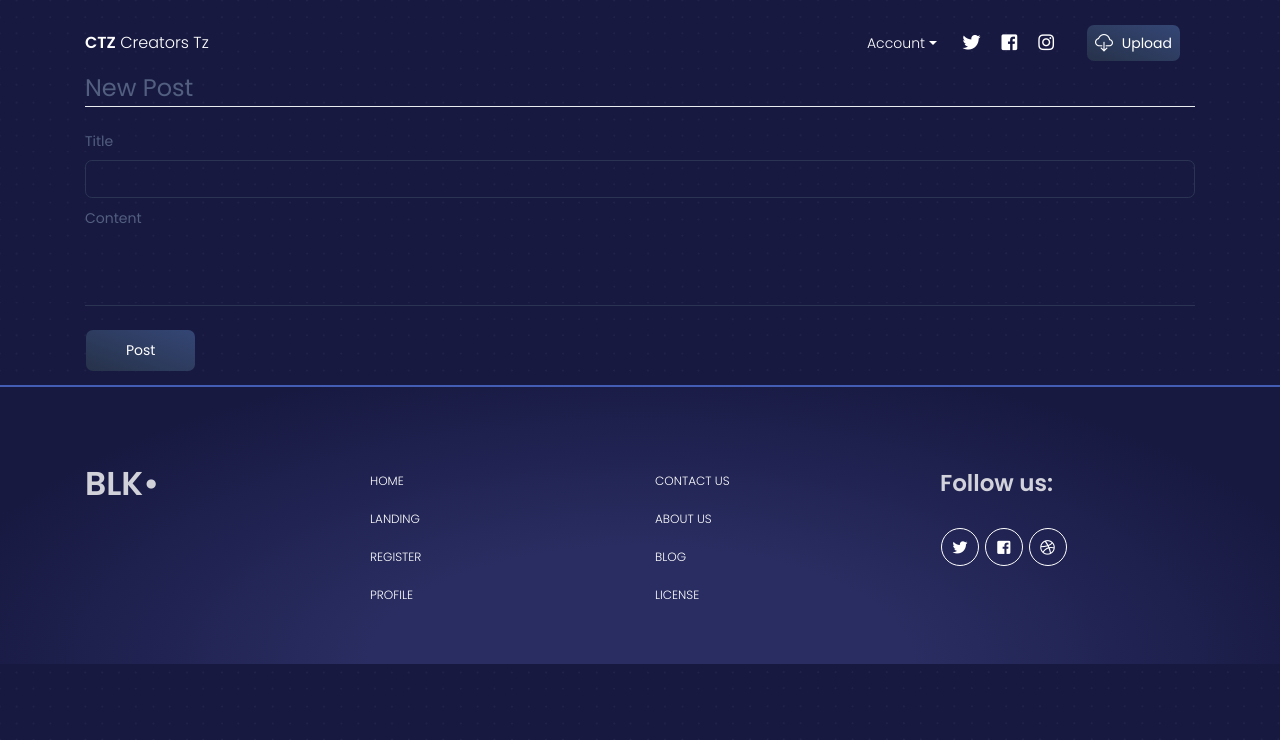
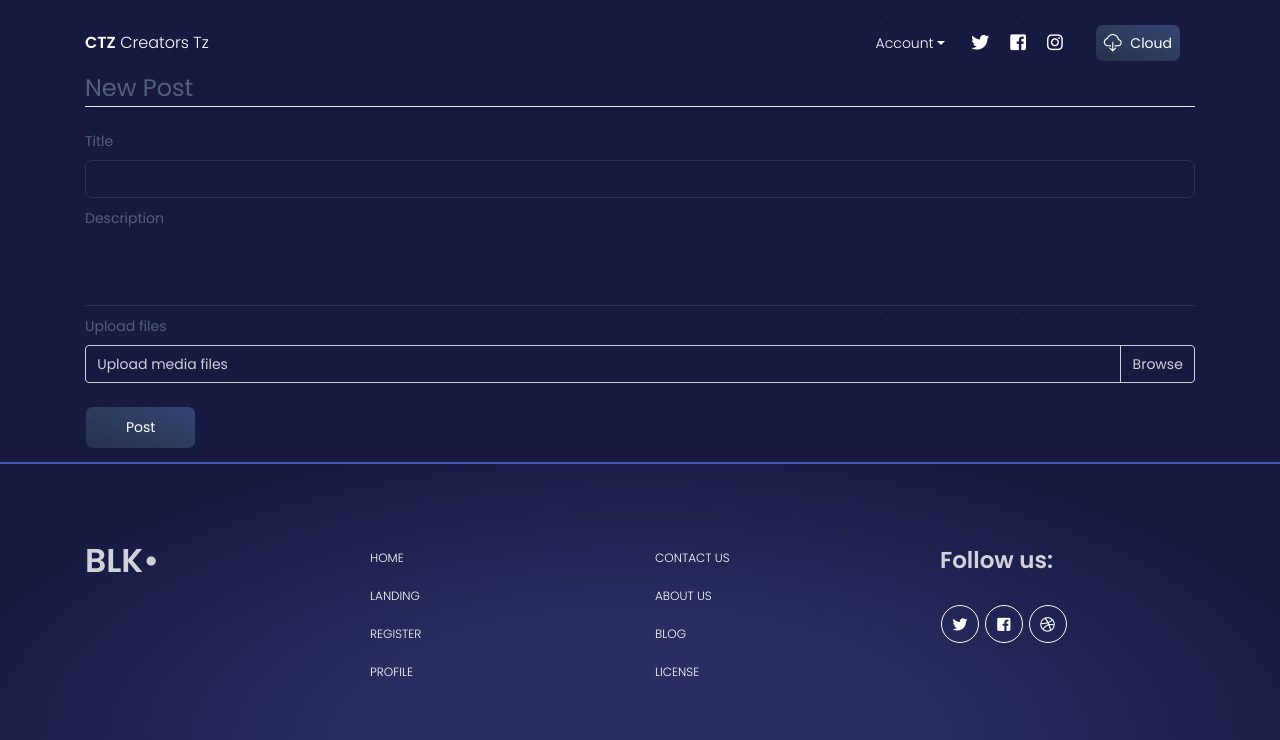
Before and after one commit to Ymcmbennie/creatorstz, a Flask app: page /post/new in a window 1280 px wide. Shown: the top 740 px of the page. Run offline with Flask 2, Linux system fonts and the light colour scheme; a user stored in the database is signed in; some libraries are stand-ins or nearby versions.

Commit message:
Added models

```diff
--- a/flaskblog/models.py
+++ b/flaskblog/models.py
@@ -40,6 +40,7 @@ class Post(db.Model):
     title = db.Column(db.String(100), nullable=False)
     date_posted = db.Column(db.DateTime, nullable=False, default=datetime.utcnow)
     content = db.Column(db.Text, nullable=False)
+    media = db.Column(db.String(20), nullable=True, default='default.jpg')
     user_id = db.Column(db.Integer, db.ForeignKey('user.id'), nullable=False)
 
     def __repr__(self):
--- a/flaskblog/posts/forms.py
+++ b/flaskblog/posts/forms.py
@@ -1,9 +1,11 @@
 from flask_wtf import FlaskForm
+from flask_wtf.file import FileField, FileAllowed
 from wtforms import StringField, SubmitField, TextAreaField
 from wtforms.validators import DataRequired
 
 
 class PostForm(FlaskForm):
     title = StringField('Title', validators=[DataRequired()])
-    content = TextAreaField('Content', validators=[DataRequired()])
+    content = TextAreaField('Description', validators=[DataRequired()])
+    media = FileField('Upload files', validators=[FileAllowed(['jpg', 'png'])])
     submit = SubmitField('Post')
--- a/flaskblog/posts/routes.py
+++ b/flaskblog/posts/routes.py
@@ -4,6 +4,7 @@ from flask_login import current_user, login_required
 from flaskblog import db
 from flaskblog.models import Post
 from flaskblog.posts.forms import PostForm
+from flaskblog.users.utils import save_picture
 
 posts = Blueprint('posts', __name__)
 
@@ -13,7 +14,11 @@ posts = Blueprint('posts', __name__)
 def new_post():
     form = PostForm()
     if form.validate_on_submit():
-        post = Post(title=form.title.data, content=form.content.data, author=current_user)
+
+        if form.media.data:
+            media_file = save_picture(form.media.data)
+        post = Post(title=form.title.data, content=form.content.data,
+                    media=media_file, author=current_user)
         db.session.add(post)
         db.session.commit()
         flash('Your post has been created!', 'success')
@@ -38,6 +43,7 @@ def update_post(post_id):
     if form.validate_on_submit():
         post.title = form.title.data
         post.content = form.content.data
+        post.media = form.media.data
         db.session.commit()
         flash('Your post has been updated!', 'success')
         return redirect(url_for('posts.post', post_id=post.id))
--- a/flaskblog/templates/create_post.html
+++ b/flaskblog/templates/create_post.html
@@ -31,6 +31,20 @@
                     {{ form.content(class="form-control") }}
                 {% endif %}
             </div>
+            <div class="form-group">
+                {{ form.media.label() }}
+                <div class="input-group">
+                   <div class="custom-file">
+                    {{ form.media(class="custom-file-input") }}
+                    <label class="custom-file-label">Upload media files</label>
+                  </div>
+                </div>
+                {% if form.media.errors %}
+                    {% for error in form.media.errors %}
+                        <span class="text-danger">{{ error }}</span></br>
+                    {% endfor %}
+                {% endif %}
+            </div>
         </fieldset>
         <div class="form-group">
             {{ form.submit(class="btn btn-outline-info") }}
--- a/flaskblog/templates/layout.html
+++ b/flaskblog/templates/layout.html
@@ -58,10 +58,10 @@
                   <i class="fa fa-cogs d-lg-none d-xl-none"></i> Account
                 </a>
                 <div class="dropdown-menu dropdown-with-icons">
-                  <a href="https://demos.creative-tim.com/blk-design-system/docs/1.0/getting-started/overview.html" class="dropdown-item">
+                  <a href="{{ url_for('users.account') }}" class="dropdown-item">
                     <i class="tim-icons icon-paper"></i> Documentation
                   </a>
-                  <a href="examples/register-page.html" class="dropdown-item">
+                  <a href="{{ url_for('users.account') }}" class="dropdown-item">
                     <i class="tim-icons icon-bullet-list-67"></i>Security Settings
                   </a>
                   <a href="{{ url_for('users.logout') }}" class="dropdown-item">
@@ -81,7 +81,7 @@
                   <a href="{{ url_for('users.register') }}" class="dropdown-item">
                     <i class="tim-icons icon-bullet-list-67"></i>Sign Up
                   </a>
-                  <a href="examples/landing-page.html" class="dropdown-item">
+                  <a href="{{ url_for('users.account') }}" class="dropdown-item">
                     <i class="tim-icons icon-image-02"></i>Explore
                   </a>
                   <a href="{{ url_for('users.login') }}" class="dropdown-item">
@@ -111,7 +111,7 @@
 
           <li class="nav-item">
             <a class="nav-link btn btn-default d-none d-lg-block" href="javascript:void(0)" onclick="scrollToDownload()">
-              <i class="tim-icons icon-cloud-download-93"></i> Upload
+              <i class="tim-icons icon-cloud-download-93"></i> Cloud
             </a>
           </li>
         </ul>
```
Also changed, not shown: flaskblog/templates/account.html (+7 -1 lines), flaskblog/site.db, flaskblog/static/profile_pics/aa2bc36f778b7e77.jpg (added), flaskblog/static/profile_pics/b99c79d86a782752.JPG (added), flaskblog/static/profile_pics/f1ec2459db331868.jpg (added).
